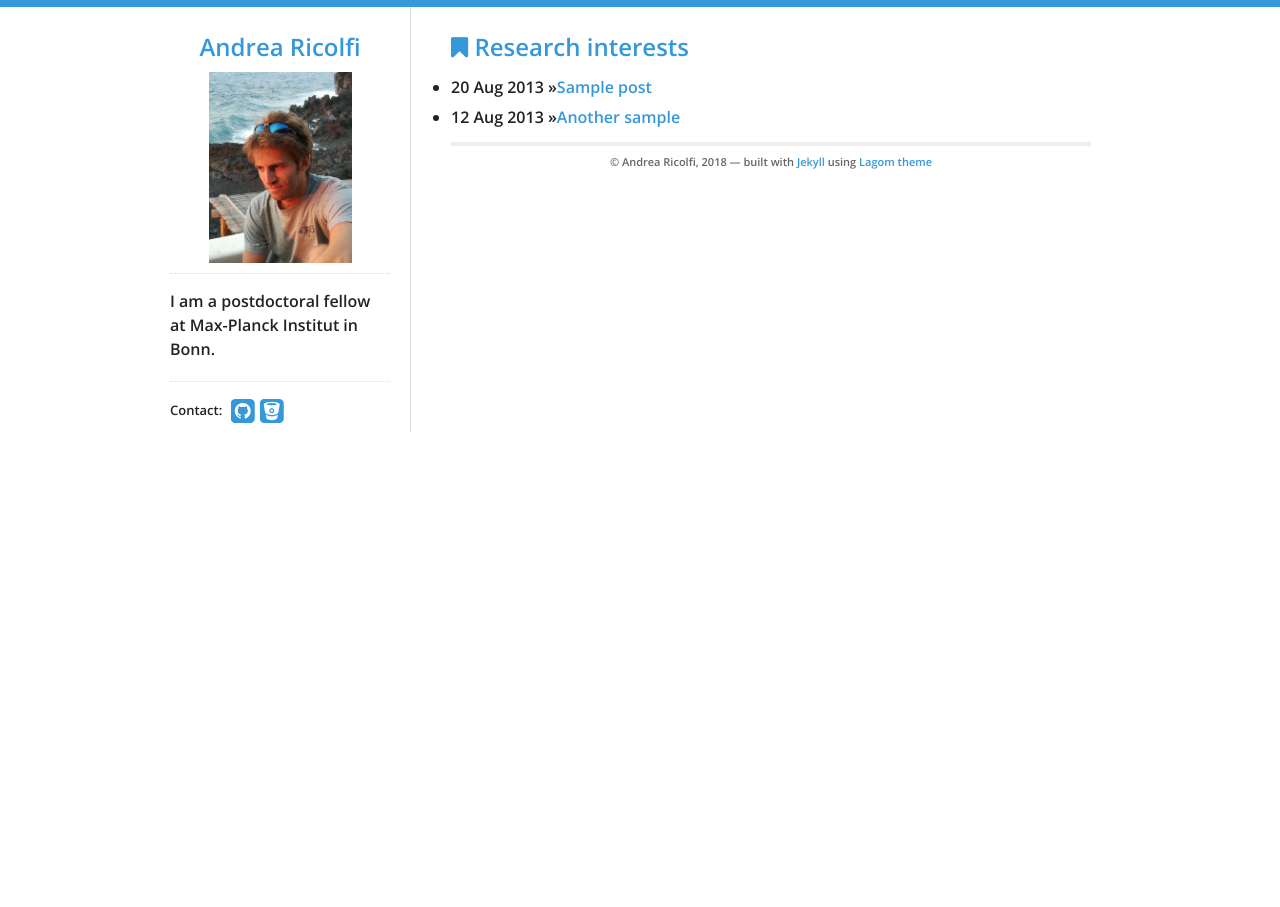
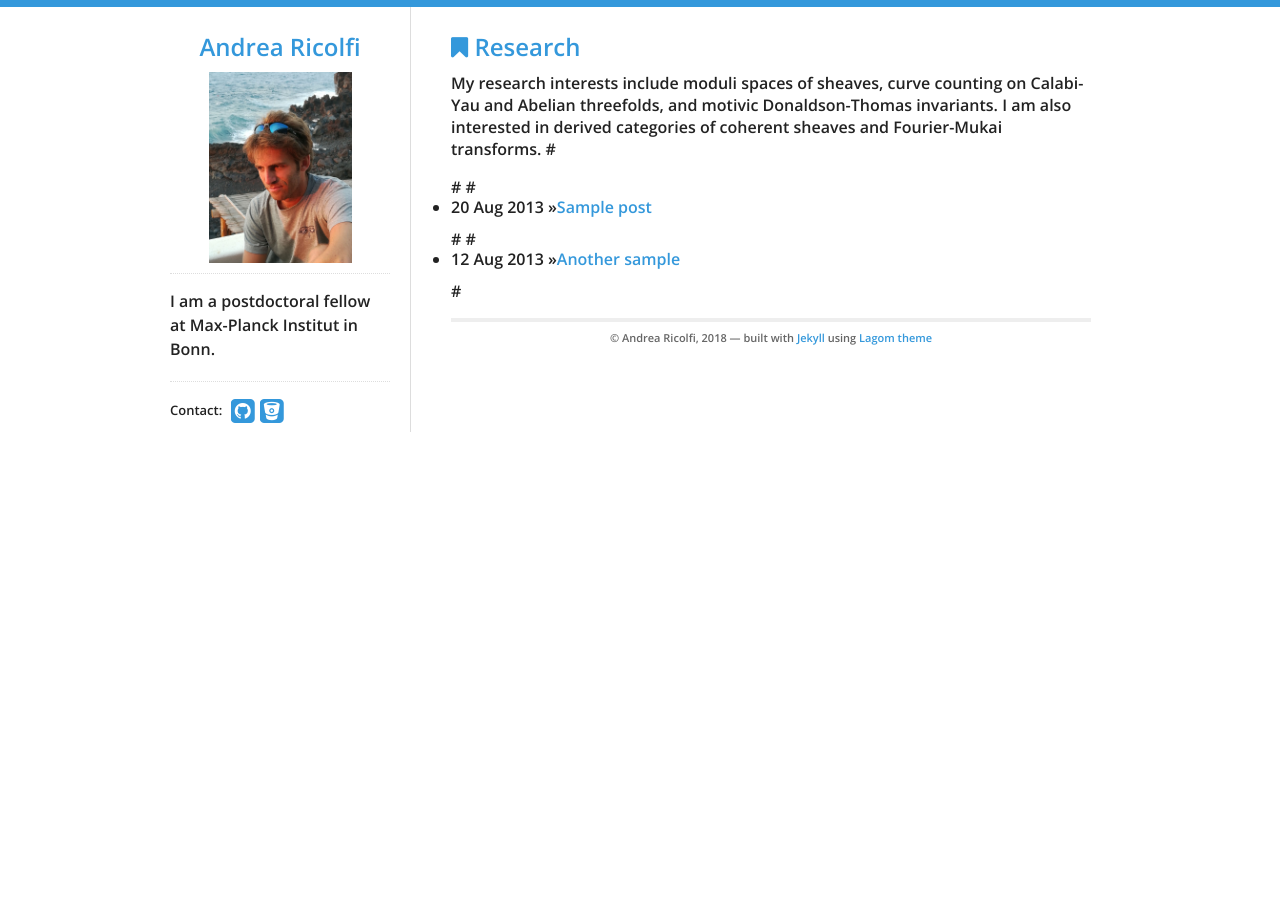
Before and after one commit to atricolfi/atricolfi.github.io, a Jekyll site: the page built from index.html, in a window 1280 px wide. Built offline with Jekyll 4.4.1, drawn with Linux system fonts in a browser that asks for light colours.

Commit message:
Update index.html

```diff
--- a/index.html
+++ b/index.html
@@ -4,10 +4,13 @@
 ---
 
 <div id="home">
-  <h2><i class="fa fa-bookmark"></i> Research interests</h2>
-  <ul id="research" class="research">
-    {% for post in site.posts %}
-      <li><span>{{ post.date | date_to_string }} &raquo;</span><a href="{{ post.url }}">{{ post.title }}</a></li>
-    {% endfor %}
+  <h2><i class="fa fa-bookmark"></i> Research</h2>
+My research interests include moduli spaces of sheaves, curve counting on Calabi-Yau and Abelian threefolds,
+and motivic Donaldson-Thomas invariants.
+I am also interested in derived categories of coherent sheaves and Fourier-Mukai transforms.
+  #<ul id="research" class="research">
+  #  {% for post in site.posts %}
+  #    <li><span>{{ post.date | date_to_string }} &raquo;</span><a href="{{ post.url }}">{{ post.title }}</a></li>
+  #  {% endfor %}
   </ul>
 </div>
```
